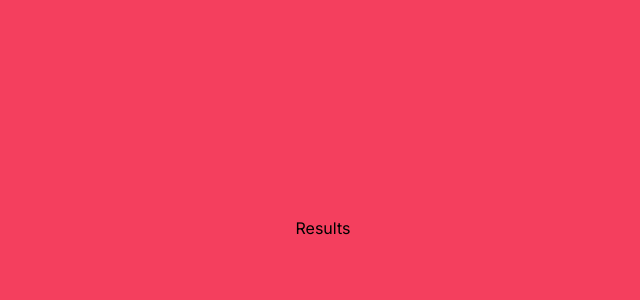
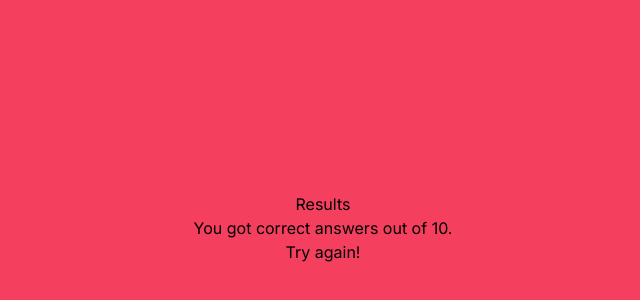
Before and after one commit to ellewright/Final-Project, a Next.js app in the folder Frontend/final-project-quiz/: page /results in a window 1280 px wide. Shown: the part 204-504 px from the top of the page, without its empty margins (317-957 px from the left). Built offline with nearby package versions, Linux system fonts and the light colour scheme.

Commit message:
Work on results page

```diff
--- a/Frontend/final-project-quiz/src/app/page.js
+++ b/Frontend/final-project-quiz/src/app/page.js
@@ -1,6 +1,5 @@
 "use client";
 
-import Link from "next/link";
 import { useRouter } from "next/navigation";
 import { useState, useEffect } from "react";
 import questions from "./questions";
@@ -51,6 +50,7 @@ function Quiz() {
           correctAnswersCount++;
         }
       });
+      score = correctAnswersCount;
       // setShowResults(true);
       // alert(`You got ${correctAnswersCount} correct answers out of ${questions.length}.`);
       router.push("/results");
@@ -120,3 +120,5 @@ export default function Home() {
     </div>
   );
 }
+
+export let score;
--- a/Frontend/final-project-quiz/src/app/results/page.js
+++ b/Frontend/final-project-quiz/src/app/results/page.js
@@ -1,7 +1,23 @@
+import { score } from "../page";
+import questions from "../questions";
+import Link from "next/link";
+
 export default function Results() {
     return (
         <div className="flex items-center justify-center h-screen">
-            <h1>Results</h1>
+            <div className="flex-col">
+                <div className="flex header items-center justify-center">
+                    <h1>Results</h1>
+                </div>
+                <div className="flex score items-center justify-center">
+                    <p>You got {score} correct answers out of {questions.length}.</p>
+                </div>
+                <div className="flex retry items-center justify-center">
+                    <Link href="/">
+                        Try again!
+                    </Link>
+                </div>
+            </div>
         </div>
     )
 }
```
